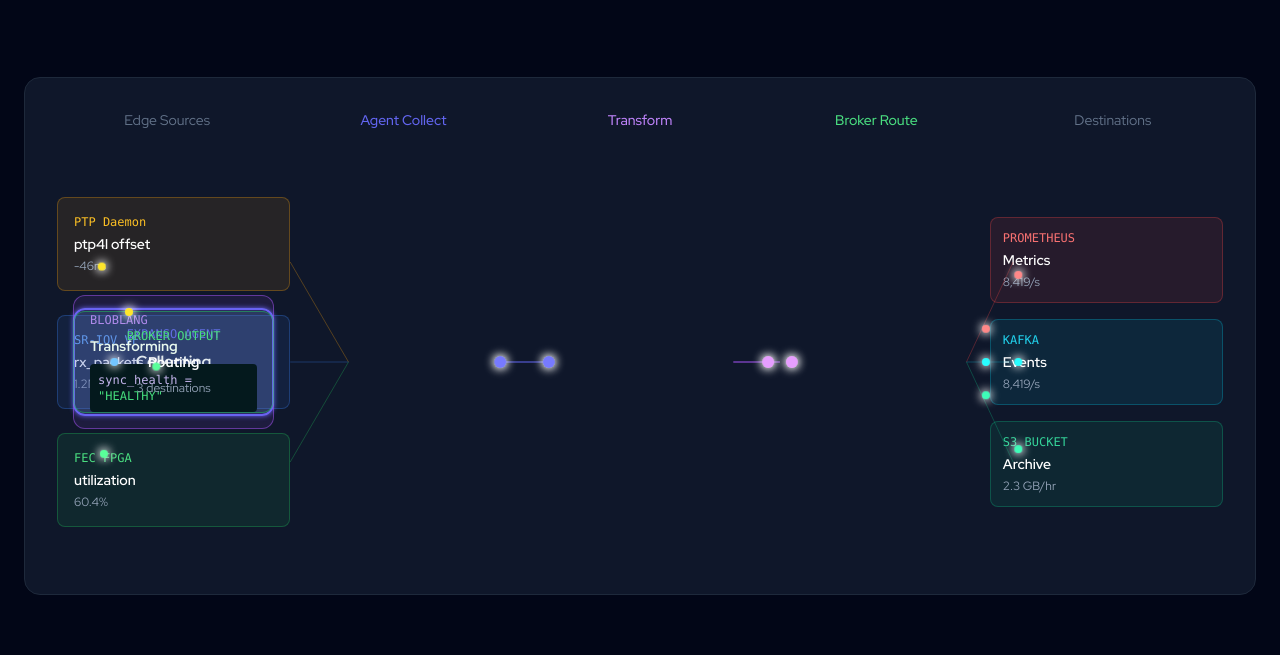
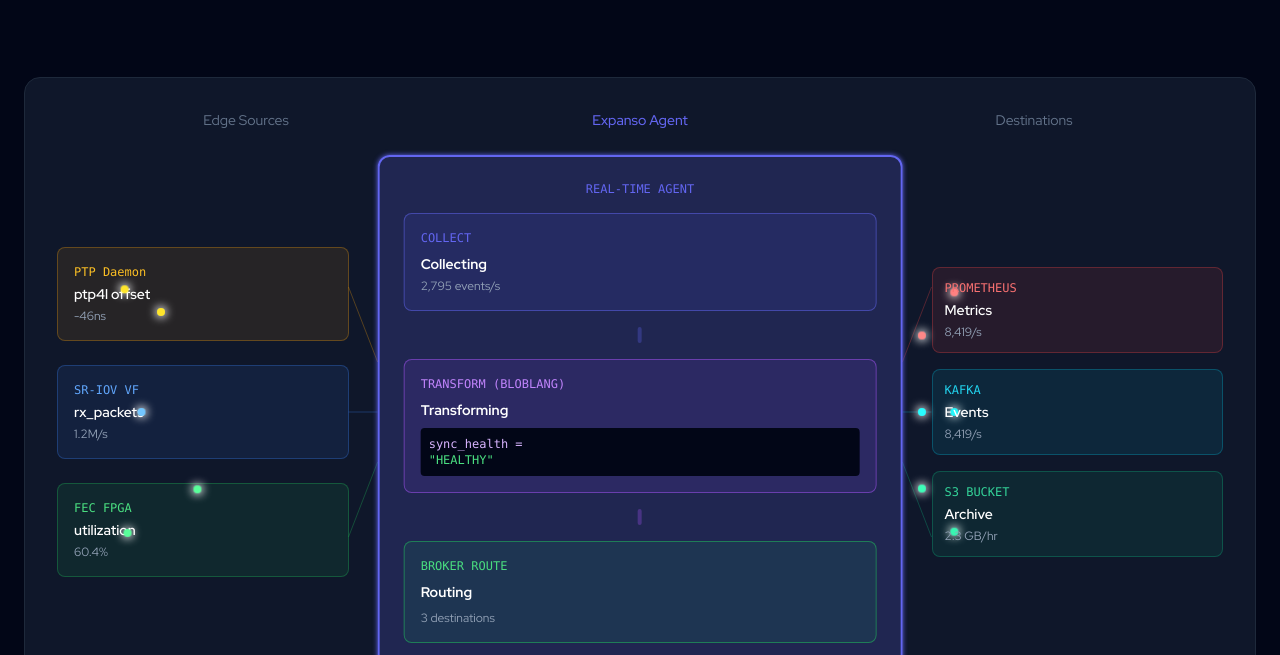
Before and after one commit to aronchick/oran-sample, a plain HTML site: page docs/demo.html in a window 1280 px wide. Shown: the part 297-952 px from the top of the page. Drawn offline with nearby package versions, Linux system fonts and the light colour scheme.

Commit message:
fixing animations

```diff
--- a/docs/demo.html
+++ b/docs/demo.html
@@ -229,19 +229,17 @@
       <div class="bg-slate-900 rounded-2xl p-8 border border-slate-800 overflow-hidden">
 
         <!-- Stage Labels -->
-        <div class="grid grid-cols-5 gap-4 mb-8 text-center text-sm">
+        <div class="grid grid-cols-3 gap-4 mb-8 text-center text-sm">
           <div class="text-slate-500">Edge Sources</div>
-          <div class="text-expanso font-medium">Agent Collect</div>
-          <div class="text-purple-400 font-medium">Transform</div>
-          <div class="text-green-400 font-medium">Broker Route</div>
+          <div class="text-expanso font-medium">Expanso Agent</div>
           <div class="text-slate-500">Destinations</div>
         </div>
 
         <!-- Pipeline Visualization -->
-        <div class="relative" style="height: 400px;">
+        <div class="relative" style="height: 500px;">
 
           <!-- Edge Sources Column -->
-          <div class="absolute left-0 top-0 w-1/5 h-full flex flex-col justify-center gap-6">
+          <div class="absolute left-0 top-0 w-1/4 h-full flex flex-col justify-center gap-6 z-20">
             <!-- PTP Source -->
             <div class="bg-amber-500/10 border border-amber-500/30 rounded-lg p-4 relative" id="ptp-source">
               <div class="text-amber-400 text-xs font-mono mb-1">PTP Daemon</div>
@@ -249,13 +247,13 @@
               <div class="text-slate-400 text-xs mt-1" id="ptp-value">-23ns</div>
             </div>
             <!-- Data packets flowing from PTP -->
-            <div class="absolute" style="left: 18%; top: 25%;">
+            <div class="absolute" style="left: 22%; top: 25%;">
               <div class="w-2 h-2 rounded-full bg-amber-400 data-packet-diagonal-down stagger-1"
-                style="--flow-distance-x: 60px; --flow-distance-y: 100px; animation-delay: 0s;"></div>
+                style="--flow-distance-x: 80px; --flow-distance-y: 50px; animation-delay: 0s;"></div>
             </div>
-            <div class="absolute" style="left: 18%; top: 25%;">
+            <div class="absolute" style="left: 22%; top: 25%;">
               <div class="w-2 h-2 rounded-full bg-amber-400 data-packet-diagonal-down stagger-1"
-                style="--flow-distance-x: 60px; --flow-distance-y: 100px; animation-delay: 0.7s;"></div>
+                style="--flow-distance-x: 80px; --flow-distance-y: 50px; animation-delay: 0.7s;"></div>
             </div>
 
             <!-- SR-IOV Source -->
@@ -265,13 +263,13 @@
               <div class="text-slate-400 text-xs mt-1" id="sriov-value">1.2M/s</div>
             </div>
             <!-- Data packets flowing from SR-IOV -->
-            <div class="absolute" style="left: 18%; top: 50%;">
+            <div class="absolute" style="left: 22%; top: 50%;">
               <div class="w-2 h-2 rounded-full bg-blue-400 data-packet stagger-2"
-                style="--flow-distance: 60px; animation-delay: 0.3s;"></div>
+                style="--flow-distance: 80px; animation-delay: 0.3s;"></div>
             </div>
-            <div class="absolute" style="left: 18%; top: 50%;">
+            <div class="absolute" style="left: 22%; top: 50%;">
               <div class="w-2 h-2 rounded-full bg-blue-400 data-packet stagger-2"
-                style="--flow-distance: 60px; animation-delay: 1s;"></div>
+                style="--flow-distance: 80px; animation-delay: 1s;"></div>
             </div>
 
             <!-- FEC Source -->
@@ -281,94 +279,90 @@
               <div class="text-slate-400 text-xs mt-1" id="fec-value">67.3%</div>
             </div>
             <!-- Data packets flowing from FEC -->
-            <div class="absolute" style="left: 18%; top: 75%;">
+            <div class="absolute" style="left: 22%; top: 75%;">
               <div class="w-2 h-2 rounded-full bg-green-400 data-packet-diagonal-up stagger-3"
-                style="--flow-distance-x: 60px; --flow-distance-y: -100px; animation-delay: 0.6s;"></div>
+                style="--flow-distance-x: 80px; --flow-distance-y: -50px; animation-delay: 0.6s;"></div>
             </div>
-            <div class="absolute" style="left: 18%; top: 75%;">
+            <div class="absolute" style="left: 22%; top: 75%;">
               <div class="w-2 h-2 rounded-full bg-green-400 data-packet-diagonal-up stagger-3"
-                style="--flow-distance-x: 60px; --flow-distance-y: -100px; animation-delay: 1.3s;"></div>
+                style="--flow-distance-x: 80px; --flow-distance-y: -50px; animation-delay: 1.3s;"></div>
             </div>
           </div>
 
-          <!-- Agent Box -->
-          <div class="absolute left-1/5 top-1/2 -translate-y-1/2 w-1/5 px-4">
-            <div class="bg-expanso/20 border-2 border-expanso rounded-xl p-4 text-center processing-glow"
-              style="color: #6366F1;">
-              <div class="text-expanso text-xs font-mono mb-2">EXPANSO AGENT</div>
-              <div class="text-white font-bold">Collecting</div>
-              <div class="text-slate-400 text-xs mt-2" id="events-count">2,847 events/s</div>
-            </div>
-          </div>
-          <!-- Data packets flowing from Agent -->
-          <div class="absolute" style="left: 38%; top: 50%;">
-            <div class="w-3 h-3 rounded-full bg-expanso data-packet stagger-4"
-              style="--flow-distance: 60px; animation-delay: 0.9s;"></div>
-          </div>
-          <div class="absolute" style="left: 38%; top: 50%;">
-            <div class="w-3 h-3 rounded-full bg-expanso data-packet stagger-4"
-              style="--flow-distance: 60px; animation-delay: 1.6s;"></div>
+          <!-- Expanso Agent Box (containing Collect, Transform, Broker) -->
+          <div class="absolute left-1/2 top-1/2 -translate-x-1/2 -translate-y-1/2 w-[45%] z-30">
+            <div class="bg-expanso/20 border-2 border-expanso rounded-xl p-6 processing-glow" style="color: #6366F1;">
+              <div class="text-expanso text-xs font-mono mb-4 text-center">REAL-TIME AGENT</div>
+
+              <!-- Internal sections stacked vertically -->
+              <div class="flex flex-col gap-4">
+                <!-- Collect Section -->
+                <div class="bg-expanso/10 border border-expanso/50 rounded-lg p-4">
+                  <div class="text-expanso text-xs font-mono mb-2">COLLECT</div>
+                  <div class="text-white font-bold text-sm mb-1">Collecting</div>
+                  <div class="text-slate-400 text-xs" id="events-count">2,847 events/s</div>
                 </div>
 
-          <!-- Transform Box -->
-          <div class="absolute left-2/5 top-1/2 -translate-y-1/2 w-1/5 px-4">
-            <div class="bg-purple-500/10 border border-purple-500/50 rounded-xl p-4">
-              <div class="text-purple-400 text-xs font-mono mb-2">BLOBLANG</div>
+                <!-- Internal flow indicator from Collect to Transform -->
+                <div class="flex justify-center">
+                  <div class="w-1 h-4 bg-expanso/30 rounded"></div>
+                </div>
+
+                <!-- Transform Section -->
+                <div class="bg-purple-500/10 border border-purple-500/50 rounded-lg p-4">
+                  <div class="text-purple-400 text-xs font-mono mb-2">TRANSFORM (BLOBLANG)</div>
                   <div class="text-white font-bold text-sm mb-2">Transforming</div>
                   <div class="bg-slate-950 rounded p-2 text-xs font-mono">
                     <div class="text-purple-300">sync_health =</div>
                     <div class="text-green-400 ml-2" id="health-status">"HEALTHY"</div>
                   </div>
                 </div>
-          </div>
-          <!-- Data packets flowing from Transform -->
-          <div class="absolute" style="left: 58%; top: 50%;">
-            <div class="w-3 h-3 rounded-full bg-purple-400 data-packet stagger-5"
-              style="--flow-distance: 60px; animation-delay: 1.2s;"></div>
-          </div>
-          <div class="absolute" style="left: 58%; top: 50%;">
-            <div class="w-3 h-3 rounded-full bg-purple-400 data-packet stagger-5"
-              style="--flow-distance: 60px; animation-delay: 1.9s;"></div>
+
+                <!-- Internal flow indicator from Transform to Broker -->
+                <div class="flex justify-center">
+                  <div class="w-1 h-4 bg-purple-500/30 rounded"></div>
                 </div>
 
-          <!-- Broker Box -->
-          <div class="absolute left-3/5 top-1/2 -translate-y-1/2 w-1/5 px-4">
-            <div class="bg-green-500/10 border border-green-500/50 rounded-xl p-4 text-center relative">
-              <div class="text-green-400 text-xs font-mono mb-2">BROKER OUTPUT</div>
+                <!-- Broker Section -->
+                <div class="bg-green-500/10 border border-green-500/50 rounded-lg p-4">
+                  <div class="text-green-400 text-xs font-mono mb-2">BROKER ROUTE</div>
                   <div class="text-white font-bold text-sm">Routing</div>
                   <div class="text-slate-400 text-xs mt-2">3 destinations</div>
                 </div>
               </div>
-          <!-- Fan-out packets from Broker to Prometheus -->
-          <div class="absolute" style="left: 78%; top: 50%;">
+            </div>
+          </div>
+
+          <!-- Fan-out packets from Broker (inside agent) to Prometheus -->
+          <div class="absolute z-20" style="left: 72.5%; top: 40%;">
             <div class="w-2 h-2 rounded-full bg-red-400 data-packet-diagonal-up"
-              style="--flow-distance-x: 60px; --flow-distance-y: -100px; animation-delay: 1.5s;"></div>
+              style="--flow-distance-x: 60px; --flow-distance-y: -80px; animation-delay: 1.5s;"></div>
           </div>
-          <div class="absolute" style="left: 78%; top: 50%;">
+          <div class="absolute z-20" style="left: 72.5%; top: 40%;">
             <div class="w-2 h-2 rounded-full bg-red-400 data-packet-diagonal-up"
-              style="--flow-distance-x: 60px; --flow-distance-y: -100px; animation-delay: 2.2s;"></div>
+              style="--flow-distance-x: 60px; --flow-distance-y: -80px; animation-delay: 2.2s;"></div>
           </div>
           <!-- Fan-out packets from Broker to Kafka -->
-          <div class="absolute" style="left: 78%; top: 50%;">
+          <div class="absolute z-20" style="left: 72.5%; top: 50%;">
             <div class="w-2 h-2 rounded-full bg-cyan-400 data-packet"
               style="--flow-distance: 60px; animation-delay: 1.5s;"></div>
           </div>
-          <div class="absolute" style="left: 78%; top: 50%;">
+          <div class="absolute z-20" style="left: 72.5%; top: 50%;">
             <div class="w-2 h-2 rounded-full bg-cyan-400 data-packet"
               style="--flow-distance: 60px; animation-delay: 2.2s;"></div>
           </div>
           <!-- Fan-out packets from Broker to S3 -->
-          <div class="absolute" style="left: 78%; top: 50%;">
+          <div class="absolute z-20" style="left: 72.5%; top: 60%;">
             <div class="w-2 h-2 rounded-full bg-emerald-400 data-packet-diagonal-down"
-              style="--flow-distance-x: 60px; --flow-distance-y: 100px; animation-delay: 1.5s;"></div>
+              style="--flow-distance-x: 60px; --flow-distance-y: 80px; animation-delay: 1.5s;"></div>
           </div>
-          <div class="absolute" style="left: 78%; top: 50%;">
+          <div class="absolute z-20" style="left: 72.5%; top: 60%;">
             <div class="w-2 h-2 rounded-full bg-emerald-400 data-packet-diagonal-down"
-              style="--flow-distance-x: 60px; --flow-distance-y: 100px; animation-delay: 2.2s;"></div>
+              style="--flow-distance-x: 60px; --flow-distance-y: 80px; animation-delay: 2.2s;"></div>
           </div>
 
           <!-- Destinations Column -->
-          <div class="absolute right-0 top-0 w-1/5 h-full flex flex-col justify-center gap-4">
+          <div class="absolute right-0 top-0 w-1/4 h-full flex flex-col justify-center gap-4 z-20">
             <!-- Prometheus -->
             <div class="bg-red-500/10 border border-red-500/30 rounded-lg p-3">
               <div class="text-red-400 text-xs font-mono mb-1">PROMETHEUS</div>
@@ -392,22 +386,16 @@
           </div>
 
           <!-- Connection Lines (SVG) -->
-          <svg class="absolute inset-0 w-full h-full pointer-events-none" preserveAspectRatio="none">
+          <svg class="absolute inset-0 w-full h-full pointer-events-none z-10" preserveAspectRatio="none">
             <!-- Source to Agent lines -->
-            <line x1="20%" y1="25%" x2="25%" y2="50%" stroke="#f59e0b" stroke-width="1" stroke-opacity="0.3" />
-            <line x1="20%" y1="50%" x2="25%" y2="50%" stroke="#3b82f6" stroke-width="1" stroke-opacity="0.3" />
-            <line x1="20%" y1="75%" x2="25%" y2="50%" stroke="#22c55e" stroke-width="1" stroke-opacity="0.3" />
+            <line x1="25%" y1="25%" x2="27.5%" y2="40%" stroke="#f59e0b" stroke-width="1" stroke-opacity="0.3" />
+            <line x1="25%" y1="50%" x2="27.5%" y2="50%" stroke="#3b82f6" stroke-width="1" stroke-opacity="0.3" />
+            <line x1="25%" y1="75%" x2="27.5%" y2="60%" stroke="#22c55e" stroke-width="1" stroke-opacity="0.3" />
 
-            <!-- Agent to Transform -->
-            <line x1="38%" y1="50%" x2="42%" y2="50%" stroke="#6366f1" stroke-width="2" stroke-opacity="0.5" />
-
-            <!-- Transform to Broker -->
-            <line x1="58%" y1="50%" x2="62%" y2="50%" stroke="#a855f7" stroke-width="2" stroke-opacity="0.5" />
-
-            <!-- Broker to Destinations -->
-            <line x1="78%" y1="50%" x2="82%" y2="25%" stroke="#ef4444" stroke-width="1" stroke-opacity="0.3" />
-            <line x1="78%" y1="50%" x2="82%" y2="50%" stroke="#06b6d4" stroke-width="1" stroke-opacity="0.3" />
-            <line x1="78%" y1="50%" x2="82%" y2="75%" stroke="#10b981" stroke-width="1" stroke-opacity="0.3" />
+            <!-- Broker (inside agent) to Destinations -->
+            <line x1="72.5%" y1="40%" x2="75%" y2="25%" stroke="#ef4444" stroke-width="1" stroke-opacity="0.3" />
+            <line x1="72.5%" y1="50%" x2="75%" y2="50%" stroke="#06b6d4" stroke-width="1" stroke-opacity="0.3" />
+            <line x1="72.5%" y1="60%" x2="75%" y2="75%" stroke="#10b981" stroke-width="1" stroke-opacity="0.3" />
           </svg>
         </div>
       </div>
```
Also changed, not shown: 1 other file. Lines whose indentation alone changed are shown as unchanged.
